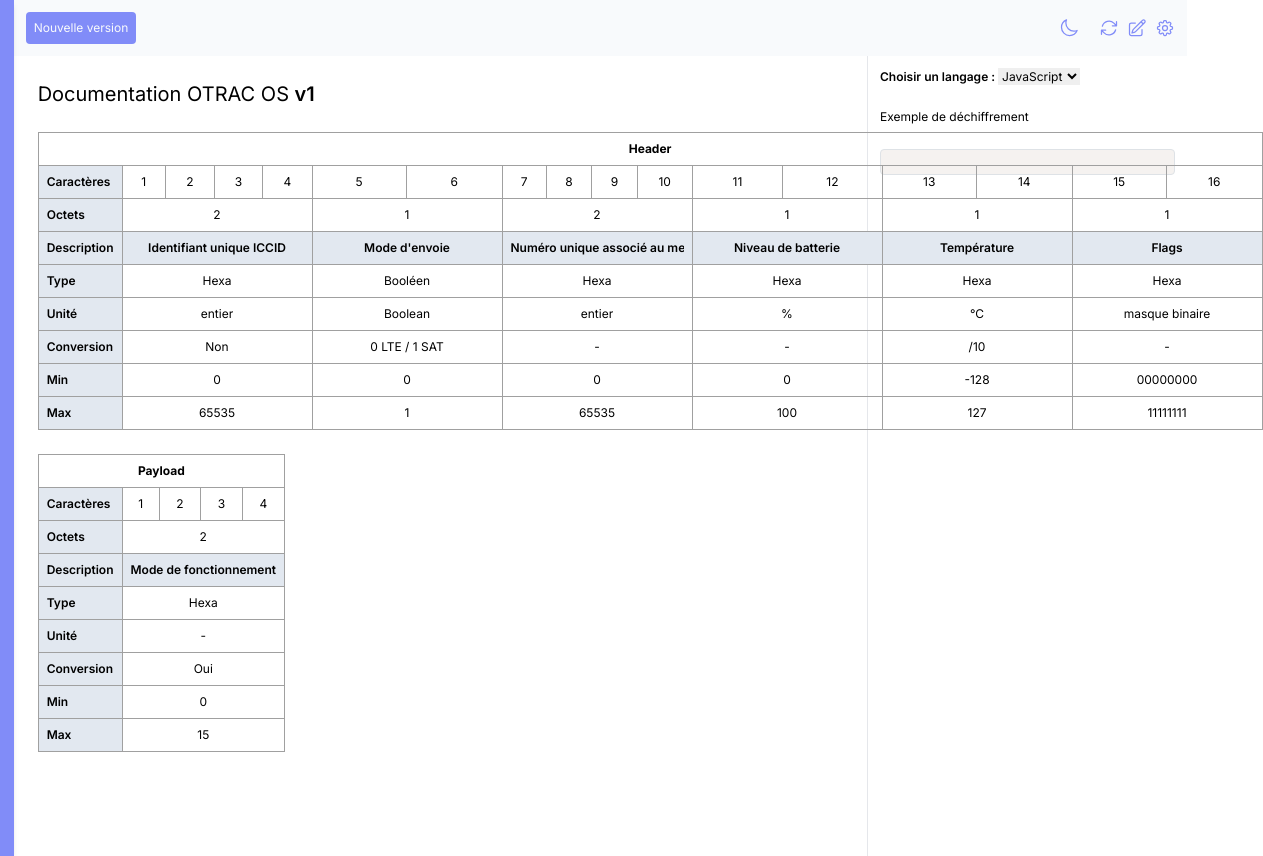
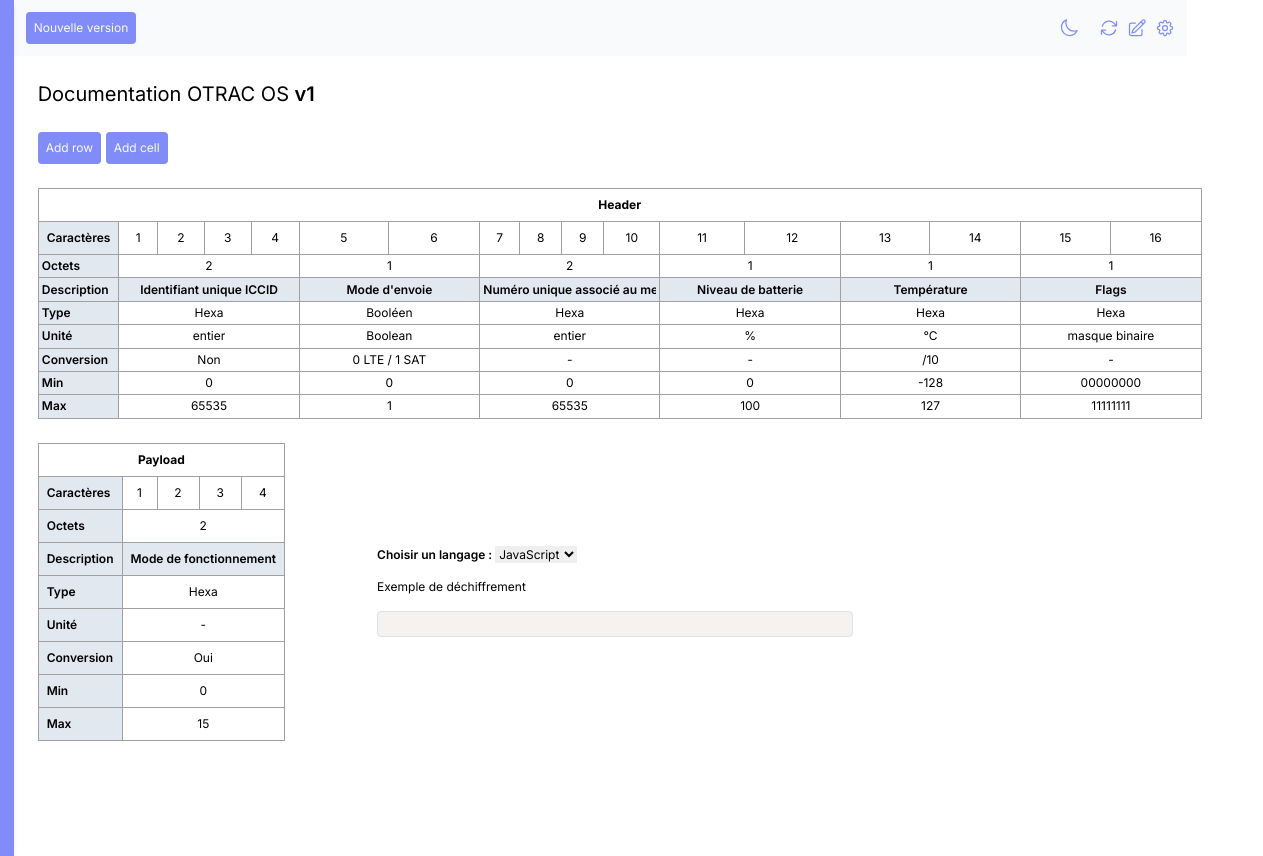
Before and after one commit to dancodeur/NeyosDocs, a website built with Vite: page index.html in a window 1280 px wide. Shown: the full height of the page, 93-1356 px from the left, 1263 px wide, since content can reach past the window. Built offline with nearby package versions, Linux system fonts and the light colour scheme.

Commit message:
edition du tableau : add cell and row

```diff
--- a/index.html
+++ b/index.html
@@ -91,11 +91,13 @@
             <!-- Contenu principale de la page -->
 
             <div class="grid grid-cols-12 md:grid-cols-11 dark:bg-neutral-950 min-h-screen dark:text-slate-50">
-                <main class="col-span-12 md:col-span-8 space-y-6  px-2 md:p-6">
+                <main class="col-span-12 md:col-span-12 space-y-6  px-2 md:p-6">
                     <h1 class="text-xl">Documentation OTRAC OS  <span class="font-semibold"> <span id="version"></span> </span></h1>
 
+                    <button class="p-2 text-xs text-slate-3 text-slate-50 rounded bg-indigo-400" data-rowBtn>Add row</button>
+                    <button class="p-2 text-xs text-slate-3 text-slate-50 rounded bg-indigo-400" data-cellBtn>Add cell</button>
                     <!---Header-->
-                    <table class="text-xs text-center md:relative">
+                    <table class="text-xs text-center md:relative" data-headerTable>
                         <!--editon mode is active...-->
                         <svg data-edit-header-table xmlns="http://www.w3.org/2000/svg" fill="none" viewBox="0 0 24 24" stroke-width="1.5" stroke="currentColor" class="size-5 absolute  top-[5.3rem] -rotate-90 left-[10.3rem] stroke-indigo-400">
                             <path stroke-linecap="round" stroke-linejoin="round" d="m16.862 4.487 1.687-1.688a1.875 1.875 0 1 1 2.652 2.652L6.832 19.82a4.5 4.5 0 0 1-1.897 1.13l-2.685.8.8-2.685a4.5 4.5 0 0 1 1.13-1.897L16.863 4.487Zm0 0L19.5 7.125" />
@@ -111,92 +113,92 @@
                         <tbody>
                                 <tr>
                                     <th scope="rowgroup" class="bg-slate-200 dark:bg-neutral-700 dark:hover:bg-neutral-800 text-left p-2 font-semibold">Caractères</th>
-                                    <td data-block class="block-Header-1 p-2">1</td>
-                                    <td data-block class=" block-Header-2 p-2">2</td>
-                                    <td data-block class=" block-Header-3 p-2">3</td>
-                                    <td data-block class=" block-Header-4 p-2">4</td>
-                                    <td data-block class=" block-Header-5 p-2">5</td>
-                                    <td data-block class=" block-Header-6 p-2">6</td>
-                                    <td data-block class=" block-Header-7 p-2">7</td>
-                                    <td data-block class=" block-Header-8 p-2">8</td>
-                                    <td data-block class=" block-Header-9 p-2">9</td>
-                                    <td data-block class=" block-Header-10 p-2">10</td>
-                                    <td data-block class=" block-Header-11 p-2">11</td>
-                                    <td data-block class=" block-Header-12 p-2">12</td>
-                                    <td data-block class=" block-Header-13 p-2">13</td>
-                                    <td data-block class=" block-Header-14 p-2">14</td>
-                                    <td data-block class=" block-Header-15 p-2">15</td>
-                                    <td data-block class=" block-Header-16 p-2">16</td>
+                                    <td data-block class="block-Header-1 p-[0.2rem]">1</td>
+                                    <td data-block class=" block-Header-2 p-[0.2rem]">2</td>
+                                    <td data-block class=" block-Header-3 p-[0.2rem]">3</td>
+                                    <td data-block class=" block-Header-4 p-[0.2rem]">4</td>
+                                    <td data-block class=" block-Header-5 p-[0.2rem]">5</td>
+                                    <td data-block class=" block-Header-6 p-[0.2rem]">6</td>
+                                    <td data-block class=" block-Header-7 p-[0.2rem]">7</td>
+                                    <td data-block class=" block-Header-8 p-[0.2rem]">8</td>
+                                    <td data-block class=" block-Header-9 p-[0.2rem]">9</td>
+                                    <td data-block class=" block-Header-10 p-[0.2rem]">10</td>
+                                    <td data-block class=" block-Header-11 p-[0.2rem]">11</td>
+                                    <td data-block class=" block-Header-12 p-[0.2rem]">12</td>
+                                    <td data-block class=" block-Header-13 p-[0.2rem]">13</td>
+                                    <td data-block class=" block-Header-14 p-[0.2rem]">14</td>
+                                    <td data-block class=" block-Header-15 p-[0.2rem]">15</td>
+                                    <td data-block class=" block-Header-16 p-[0.2rem]">16</td>
                                 </tr>
 
                                 <tr>
-                                    <th scope="row" class="bg-slate-200 dark:bg-neutral-700 dark:hover:bg-neutral-800 text-left p-2 font-semibold">Octets</th>
-                                    <td colspan="4" data-block class="block-Header-0 p-2">2</td>
-                                    <td colspan="2" data-block class="block-Header-1 p-2">1</td>
-                                    <td colspan="4" data-block class="block-Header-2 p-2">2</td>
-                                    <td colspan="2" data-block class="block-Header-3 p-2">1</td>
-                                    <td colspan="2" data-block class="block-Header-4 p-2">1</td>
-                                    <td colspan="2" data-block class="block-Header-5 p-2">1</td>
+                                    <th data-cells="0" scope="row" class="bg-slate-200 dark:bg-neutral-700 dark:hover:bg-neutral-800 text-left p-[0.2rem] font-semibold">Octets</th>
+                                    <td data-cells="1" colspan="4" data-block class="block-Header-0 p-[0.2rem]">2</td>
+                                    <td data-cells="2" colspan="2" data-block class="block-Header-1 p-[0.2rem]">1</td>
+                                    <td data-cells="3" colspan="4" data-block class="block-Header-2 p-[0.2rem]">2</td>
+                                    <td data-cells="4" colspan="2" data-block class="block-Header-3 p-[0.2rem]">1</td>
+                                    <td data-cells="5" colspan="2" data-block class="block-Header-4 p-[0.2rem]">1</td>
+                                    <td data-cells="6" colspan="2" data-block class="block-Header-5 p-[0.2rem]">1</td>
                                 </tr>
 
                                 <tr>
-                                    <th scope="row" data-block class="bg-slate-200 dark:bg-neutral-700 dark:hover:bg-neutral-800 text-left p-2 font-semibold">Description</th>
-                                    <td colspan="4" data-block class="block-Header-0 p-2 bg-slate-200 font-semibold cursor-pointer ease-in-out duration-100 dark:bg-neutral-700 dark:hover:bg-neutral-800"><input data-input type="text" disabled value="Identifiant unique ICCID" class="bg-slate-200 dark:bg-neutral-700 dark:hover:bg-neutral-800 text-center"></td>
-                                    <td colspan="2" data-block class="block-Header-1 p-2 bg-slate-200 font-semibold cursor-pointer ease-in-out duration-100 dark:bg-neutral-700 dark:hover:bg-neutral-800"><input data-input type="text" disabled value="Mode d'envoie" class="bg-slate-200 dark:bg-neutral-700 dark:hover:bg-neutral-800 text-center"></td>
-                                    <td colspan="4" data-block class="block-Header-2 p-2 bg-slate-200 font-semibold cursor-pointer ease-in-out duration-100 dark:bg-neutral-700 dark:hover:bg-neutral-800"><input data-input type="text" disabled value="Numéro unique associé au message" class="bg-slate-200 dark:bg-neutral-700 dark:hover:bg-neutral-800 text-center"></td>
-                                    <td colspan="2" data-block class="block-Header-3 p-2 bg-slate-200 font-semibold cursor-pointer ease-in-out duration-100 dark:bg-neutral-700 dark:hover:bg-neutral-800"><input data-input type="text" disabled value="Niveau de batterie" class="bg-slate-200 dark:bg-neutral-700 dark:hover:bg-neutral-800 text-center"></td>
-                                    <td colspan="2" data-block class="block-Header-4 p-2 bg-slate-200 font-semibold cursor-pointer ease-in-out duration-100 dark:bg-neutral-700 dark:hover:bg-neutral-800"><input data-input type="text" disabled value="Température" class="bg-slate-200 dark:bg-neutral-700 dark:hover:bg-neutral-800 text-center"></td>
-                                    <td colspan="2" data-block class="block-Header-5 p-2 bg-slate-200 font-semibold cursor-pointer ease-in-out duration-100 dark:bg-neutral-700 dark:hover:bg-neutral-800"><input data-input type="text" disabled value="Flags" class="bg-slate-200 dark:bg-neutral-700 dark:hover:bg-neutral-800 text-center"></td>
+                                    <th scope="row" data-block class="bg-slate-200 dark:bg-neutral-700 dark:hover:bg-neutral-800 text-left p-[0.2rem] font-semibold">Description</th>
+                                    <td colspan="4" data-block class="block-Header-0 p-[0.2rem] bg-slate-200 font-semibold cursor-pointer ease-in-out duration-100 dark:bg-neutral-700 dark:hover:bg-neutral-800"><input data-input type="text" disabled value="Identifiant unique ICCID" class="bg-slate-200 dark:bg-neutral-700 dark:hover:bg-neutral-800 text-center"></td>
+                                    <td colspan="2" data-block class="block-Header-1 p-[0.2rem] bg-slate-200 font-semibold cursor-pointer ease-in-out duration-100 dark:bg-neutral-700 dark:hover:bg-neutral-800"><input data-input type="text" disabled value="Mode d'envoie" class="bg-slate-200 dark:bg-neutral-700 dark:hover:bg-neutral-800 text-center"></td>
+                                    <td colspan="4" data-block class="block-Header-2 p-[0.2rem] bg-slate-200 font-semibold cursor-pointer ease-in-out duration-100 dark:bg-neutral-700 dark:hover:bg-neutral-800"><input data-input type="text" disabled value="Numéro unique associé au message" class="bg-slate-200 dark:bg-neutral-700 dark:hover:bg-neutral-800 text-center"></td>
+                                    <td colspan="2" data-block class="block-Header-3 p-[0.2rem] bg-slate-200 font-semibold cursor-pointer ease-in-out duration-100 dark:bg-neutral-700 dark:hover:bg-neutral-800"><input data-input type="text" disabled value="Niveau de batterie" class="bg-slate-200 dark:bg-neutral-700 dark:hover:bg-neutral-800 text-center"></td>
+                                    <td colspan="2" data-block class="block-Header-4 p-[0.2rem] bg-slate-200 font-semibold cursor-pointer ease-in-out duration-100 dark:bg-neutral-700 dark:hover:bg-neutral-800"><input data-input type="text" disabled value="Température" class="bg-slate-200 dark:bg-neutral-700 dark:hover:bg-neutral-800 text-center"></td>
+                                    <td colspan="2" data-block class="block-Header-5 p-[0.2rem] bg-slate-200 font-semibold cursor-pointer ease-in-out duration-100 dark:bg-neutral-700 dark:hover:bg-neutral-800"><input data-input type="text" disabled value="Flags" class="bg-slate-200 dark:bg-neutral-700 dark:hover:bg-neutral-800 text-center"></td>
                                 </tr>
 
 
                               <tr>
-                                  <th scope="row" class="bg-slate-200 dark:bg-neutral-700 dark:hover:bg-neutral-800 text-left p-2 font-semibold">Type</th>
-                                  <td colspan="4" data-block class="block-Header-0 p-2">Hexa</td>
-                                  <td colspan="2" data-block class="block-Header-1 p-2">Booléen</td>
-                                  <td colspan="4" data-block class="block-Header-2 p-2">Hexa</td>
-                                  <td colspan="2" data-block class="block-Header-3 p-2">Hexa</td>
-                                  <td colspan="2" data-block class="block-Header-4 p-2">Hexa</td>
-                                  <td colspan="2" data-block class="block-Header-5 p-2">Hexa</td>
+                                  <th scope="row" class="bg-slate-200 dark:bg-neutral-700 dark:hover:bg-neutral-800 text-left p-[0.2rem] font-semibold">Type</th>
+                                  <td colspan="4" data-block class="block-Header-0 p-[0.2rem]">Hexa</td>
+                                  <td colspan="2" data-block class="block-Header-1 p-[0.2rem]">Booléen</td>
+                                  <td colspan="4" data-block class="block-Header-2 p-[0.2rem]">Hexa</td>
+                                  <td colspan="2" data-block class="block-Header-3 p-[0.2rem]">Hexa</td>
+                                  <td colspan="2" data-block class="block-Header-4 p-[0.2rem]">Hexa</td>
+                                  <td colspan="2" data-block class="block-Header-5 p-[0.2rem]">Hexa</td>
                               </tr>
 
                               <tr>
-                                  <th scope="row" class="bg-slate-200 dark:bg-neutral-700 dark:hover:bg-neutral-800 text-left p-2 font-semibold">Unité</th>
-                                  <td colspan="4" data-block class="block-Header-0 p-2">entier</td>
-                                  <td colspan="2" data-block class="block-Header-1 p-2">Boolean</td>
-                                  <td colspan="4" data-block class="block-Header-2 p-2">entier</td>
-                                  <td colspan="2" data-block class="block-Header-3 p-2">%</td>
-                                  <td colspan="2" data-block class="block-Header-4 p-2">°C</td>
-                                  <td colspan="2" data-block class="block-Header-5 p-2">masque binaire</td>
+                                  <th scope="row" class="bg-slate-200 dark:bg-neutral-700 dark:hover:bg-neutral-800 text-left p-[0.2rem] font-semibold">Unité</th>
+                                  <td colspan="4" data-block class="block-Header-0 p-[0.2rem]">entier</td>
+                                  <td colspan="2" data-block class="block-Header-1 p-[0.2rem]">Boolean</td>
+                                  <td colspan="4" data-block class="block-Header-2 p-[0.2rem]">entier</td>
+                                  <td colspan="2" data-block class="block-Header-3 p-[0.2rem]">%</td>
+                                  <td colspan="2" data-block class="block-Header-4 p-[0.2rem]">°C</td>
+                                  <td colspan="2" data-block class="block-Header-5 p-[0.2rem]">masque binaire</td>
                               </tr>
 
                               <tr>
-                                  <th scope="row" class="bg-slate-200 dark:bg-neutral-700 dark:hover:bg-neutral-800 text-left p-2 font-semibold">Conversion</th>
-                                  <td colspan="4" data-block class="block-Header-0 p-2">Non</td>
-                                  <td colspan="2" data-block class="block-Header-1 p-2">0 LTE / 1 SAT</td>
-                                  <td colspan="4" data-block class="block-Header-2 p-2">-</td>
-                                  <td colspan="2" data-block class="block-Header-3 p-2">-</td>
-                                  <td colspan="2" data-block class="block-Header-4 p-2">/10</td>
-                                  <td colspan="2" data-block class="block-Header-5 p-2">-</td>
+                                  <th scope="row" class="bg-slate-200 dark:bg-neutral-700 dark:hover:bg-neutral-800 text-left p-[0.2rem] font-semibold">Conversion</th>
+                                  <td colspan="4" data-block class="block-Header-0 p-[0.2rem]">Non</td>
+                                  <td colspan="2" data-block class="block-Header-1 p-[0.2rem]">0 LTE / 1 SAT</td>
+                                  <td colspan="4" data-block class="block-Header-2 p-[0.2rem]">-</td>
+                                  <td colspan="2" data-block class="block-Header-3 p-[0.2rem]">-</td>
+                                  <td colspan="2" data-block class="block-Header-4 p-[0.2rem]">/10</td>
+                                  <td colspan="2" data-block class="block-Header-5 p-[0.2rem]">-</td>
                               </tr>
                               <tr>
-                                  <th scope="row" class="bg-slate-200 dark:bg-neutral-700 dark:hover:bg-neutral-800 text-left p-2 font-semibold">Min</th>
-                                  <td colspan="4" data-block class="block-Header-0 p-2">0</td>
-                                  <td colspan="2" data-block class="block-Header-1 p-2">0</td>
-                                  <td colspan="4" data-block class="block-Header-2 p-2">0</td>
-                                  <td colspan="2" data-block class="block-Header-3 p-2">0</td>
-                                  <td colspan="2" data-block class="block-Header-4 p-2">-128</td>
-                                  <td colspan="2" data-block class="block-Header-5 p-2">00000000</td>
+                                  <th scope="row" class="bg-slate-200 dark:bg-neutral-700 dark:hover:bg-neutral-800 text-left p-[0.2rem] font-semibold">Min</th>
+                                  <td colspan="4" data-block class="block-Header-0 p-[0.2rem]">0</td>
+                                  <td colspan="2" data-block class="block-Header-1 p-[0.2rem]">0</td>
+                                  <td colspan="4" data-block class="block-Header-2 p-[0.2rem]">0</td>
+                                  <td colspan="2" data-block class="block-Header-3 p-[0.2rem]">0</td>
+                                  <td colspan="2" data-block class="block-Header-4 p-[0.2rem]">-128</td>
+                                  <td colspan="2" data-block class="block-Header-5 p-[0.2rem]">00000000</td>
                               </tr>
 
                               <tr>
-                                  <th scope="row" class="bg-slate-200 dark:bg-neutral-700 dark:hover:bg-neutral-800 text-left p-2 font-semibold">Max</th>
-                                  <td colspan="4"  data-block  class="block-Header-0 p-2">65535</td>
-                                  <td colspan="2" data-block class="block-Header-1 p-2">1</td>
-                                  <td colspan="4" data-block class="block-Header-2 p-2">65535</td>
-                                  <td colspan="2" data-block class="block-Header-3 p-2">100</td>
-                                  <td colspan="2" data-block class="block-Header-4 p-2">127</td>
-                                  <td colspan="2" data-block class="block-Header-5 p-2">11111111</td>
+                                  <th scope="row" class="bg-slate-200 dark:bg-neutral-700 dark:hover:bg-neutral-800 text-left p-[0.2rem] font-semibold">Max</th>
+                                  <td colspan="4"  data-block  class="block-Header-0 p-[0.2rem]">65535</td>
+                                  <td colspan="2" data-block class="block-Header-1 p-[0.2rem]">1</td>
+                                  <td colspan="4" data-block class="block-Header-2 p-[0.2rem]">65535</td>
+                                  <td colspan="2" data-block class="block-Header-3 p-[0.2rem]">100</td>
+                                  <td colspan="2" data-block class="block-Header-4 p-[0.2rem]">127</td>
+                                  <td colspan="2" data-block class="block-Header-5 p-[0.2rem]">11111111</td>
                               </tr>
 
                         </tbody>
@@ -209,17 +211,22 @@
                     </div>
 
                     <!---payload-->
-                    <table class="text-xs text-center">
+
+                    <div class="flex items-center md:space-x-[5rem]">
+
+                         <!---payload-->
+
+                        <table class="text-xs text-center" data-payloadTable>
                             <tr>
                                  <th scope="row" colspan="100" class="p-2">Payload</th>
                             </tr>
 
                             <tr>
                                 <th scope="row" class="text-left font-semibold bg-slate-200 p-2 dark:bg-neutral-700 dark:hover:bg-neutral-800">Caractères</th>
-                            <td class="block-Payload-0 p-2">1</td>
-                            <td class="block-Payload-0 p-2">2</td>
-                            <td class="block-Payload-0 p-2">3</td>
-                            <td class="block-Payload-0 p-2">4</td>
+                                <td class="block-Payload-0 p-[0.2rem]">1</td>
+                                <td class="block-Payload-0 p-[0.2rem]">2</td>
+                                <td class="block-Payload-0 p-[0.2rem]">3</td>
+                                <td class="block-Payload-0 p-[0.2rem]">4</td>
                             </tr>
 
                             <tr>
@@ -257,13 +264,13 @@
                                 <td colspan="4" class="block-Payload-0 p-2">15</td>
                             </tr>
                         </table>
-                </main>
 
                          <!--code exemple démonstration-->
-                <div class="md:block md:col-span-3 text-xs hidden border-l dark:border-neutral-800 ">
+
+                        <div class="md:block min-w-[500px] text-xs hidden dark:border-neutral-800 ">
                             <div class="p-3">
                                 <!-- <pre><code class="language-javascript">console.log("helloWorld") </code></pre> -->
-                            <div id="code-container" class="space-y-6">
+                                    <div id="code-container" class="space-y-4">
                                         <div>
                                             <label for="language-select" class="font-semibold">Choisir un langage : </label>
                                             <select id="language-select">
@@ -279,6 +286,27 @@
                         </div>
                     </div>
 
+                </main>
+
+                <!--code exemple démonstration-->
+                <!-- <div class="md:block md:col-span-3 text-xs hidden border-l dark:border-neutral-800 ">
+                    <div class="p-3">
+                            <div id="code-container" class="space-y-6">
+                                <div>
+                                    <label for="language-select" class="font-semibold">Choisir un langage : </label>
+                                    <select id="language-select">
+                                        <option value="javascript">JavaScript</option>
+                                        <option value="typescript">TypeScript</option>
+                                        <option value="python">Python</option>
+                                    </select>
+                                </div>
+                                <h3>Exemple de déchiffrement</h3>
+                                <pre><code id="code-block" class="language-javascript"></code></pre>
+                          </div>
+                    </div>
+                </div> -->
+            </div>
+
         </section>
 
       </div>
@@ -286,5 +314,7 @@
     <!---script js-->
     <script type="module" src="./src/template.js"></script>
     <script type="module" src="./src/main.js"></script>
+    <script type="module" src="./src/func/edition_tab.js"></script>
+
 </body>
 </html>
```
Also changed, not shown: src/func/edition_tab.js (added, +81 -0 lines). Lines whose indentation alone changed are shown as unchanged.
